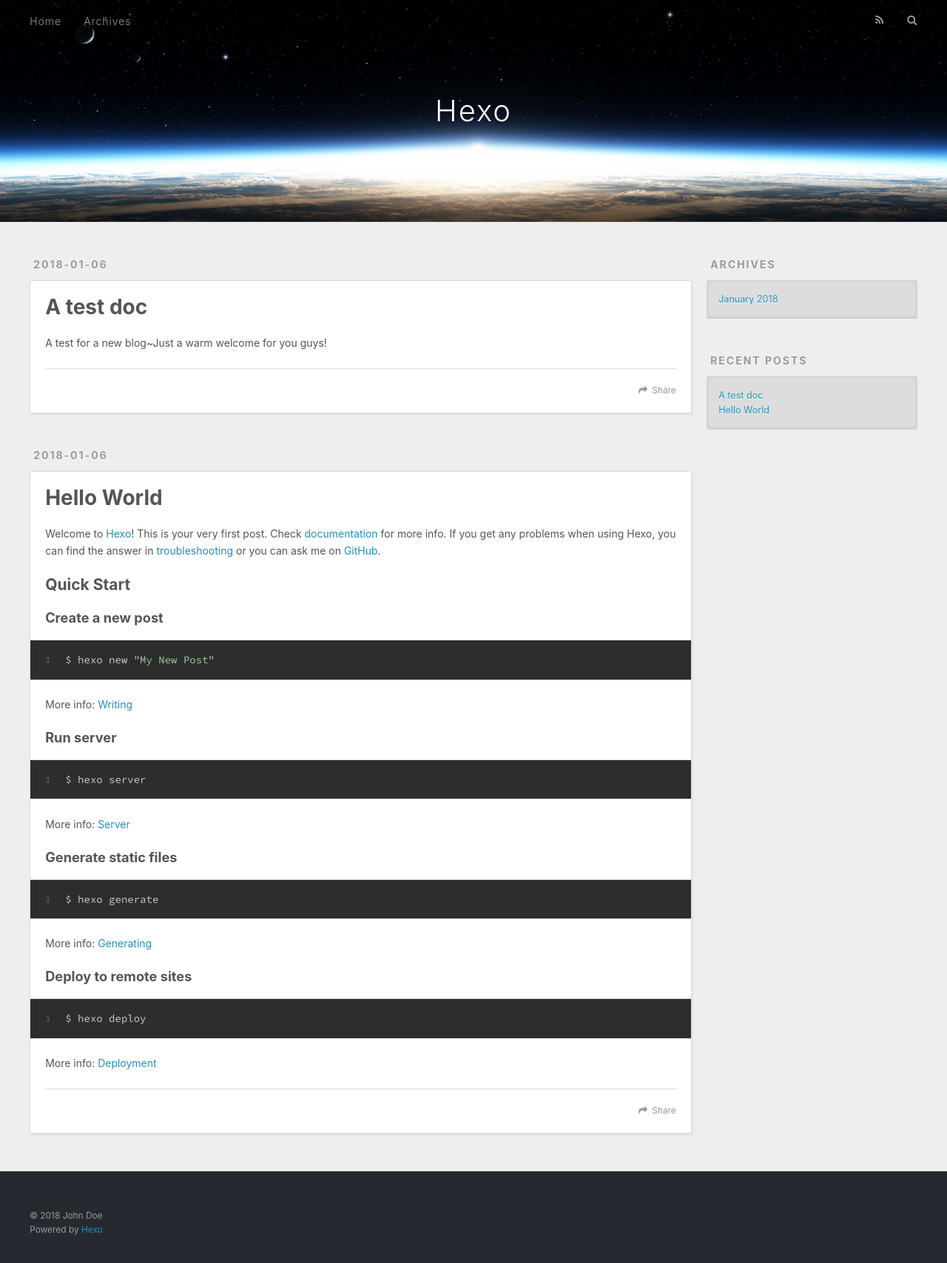
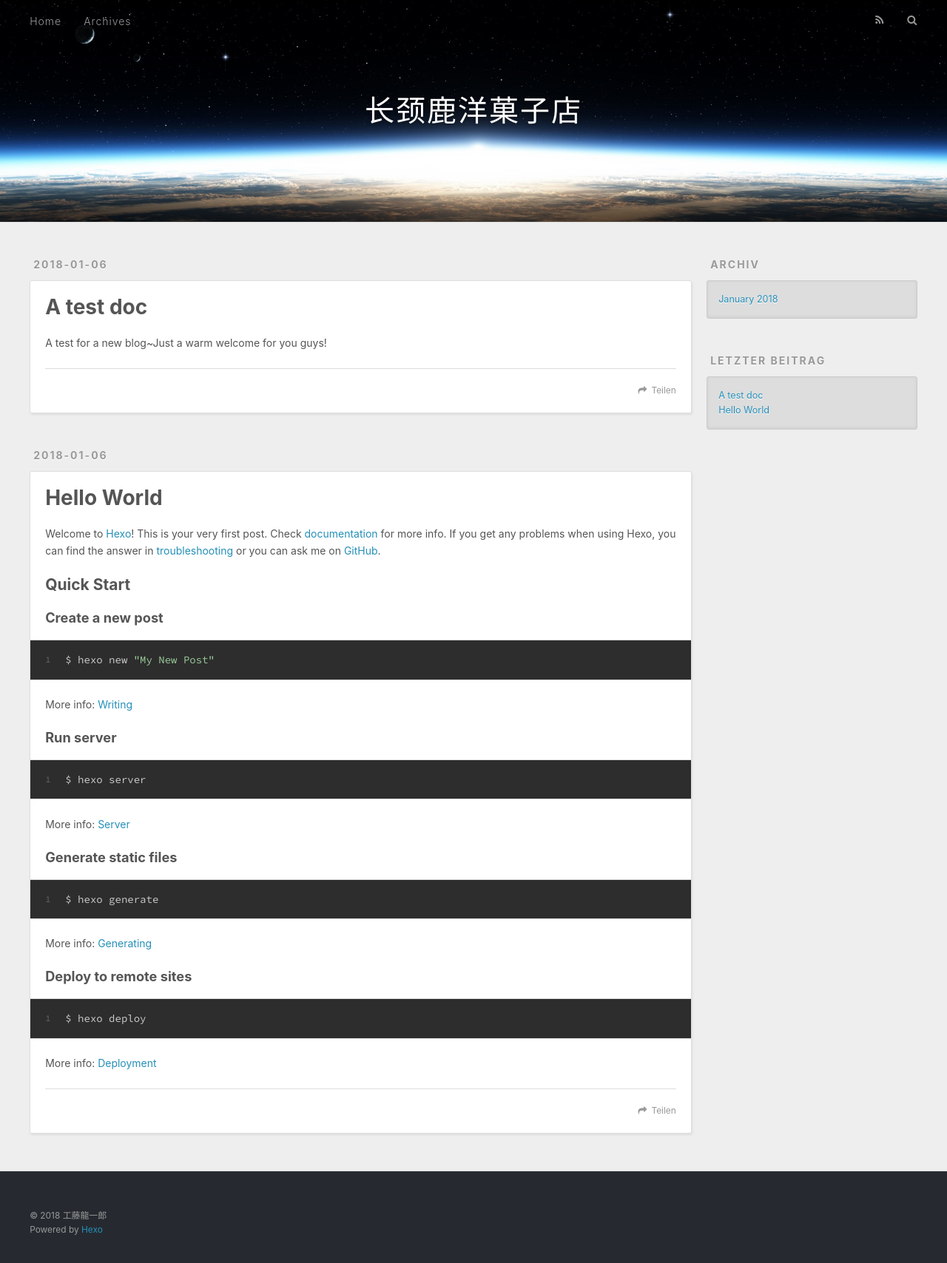
Before and after one commit to littletotoro/littletotoro.github.io, a plain HTML site: page index.html in a window 1280 px wide. Shown: the whole page at 74% size. Drawn offline with nearby package versions, Linux system fonts and the light colour scheme.

Commit message:
Site updated: 2018-01-06 18:31:30

```diff
--- a/index.html
+++ b/index.html
@@ -5,16 +5,16 @@
 
 
 
-  <title>Hexo</title>
+  <title>长颈鹿洋菓子店</title>
   <meta name="viewport" content="width=device-width, initial-scale=1, maximum-scale=1">
   <meta property="og:type" content="website">
-<meta property="og:title" content="Hexo">
+<meta property="og:title" content="长颈鹿洋菓子店">
 <meta property="og:url" content="http://yoursite.com/index.html">
-<meta property="og:site_name" content="Hexo">
+<meta property="og:site_name" content="长颈鹿洋菓子店">
 <meta name="twitter:card" content="summary">
-<meta name="twitter:title" content="Hexo">
+<meta name="twitter:title" content="长颈鹿洋菓子店">
 
-    <link rel="alternate" href="/atom.xml" title="Hexo" type="application/atom+xml">
+    <link rel="alternate" href="/atom.xml" title="长颈鹿洋菓子店" type="application/atom+xml">
 
 
     <link rel="icon" href="/favicon.png">
@@ -33,7 +33,7 @@
   <div id="header-outer" class="outer">
     <div id="header-title" class="inner">
       <h1 id="logo-wrap">
-        <a href="/" id="logo">Hexo</a>
+        <a href="/" id="logo">长颈鹿洋菓子店</a>
       </h1>
 
     </div>
@@ -50,7 +50,7 @@
 
           <a id="nav-rss-link" class="nav-icon" href="/atom.xml" title="RSS Feed"></a>
 
-        <a id="nav-search-btn" class="nav-icon" title="Search"></a>
+        <a id="nav-search-btn" class="nav-icon" title="Suche"></a>
       </nav>
       <div id="search-form-wrap">
         <form action="//google.com/search" method="get" accept-charset="UTF-8" class="search-form"><input type="search" name="q" class="search-form-input" placeholder="Search"><button type="submit" class="search-form-submit">&#xF002;</button><input type="hidden" name="sitesearch" value="http://yoursite.com"></form>
@@ -88,7 +88,7 @@
 
     </div>
     <footer class="article-footer">
-      <a data-url="http://yoursite.com/2018/01/06/A-test-doc/" data-id="cjc37ht6o0000bz7kus1atxp7" class="article-share-link">Share</a>
+      <a data-url="http://yoursite.com/2018/01/06/A-test-doc/" data-id="cjc37lzon0000dg7kn086b6wi" class="article-share-link">Teilen</a>
 
 
     </footer>
@@ -133,7 +133,7 @@
 
     </div>
     <footer class="article-footer">
-      <a data-url="http://yoursite.com/2018/01/06/hello-world/" data-id="cjc37ht6t0001bz7kvcae5yra" class="article-share-link">Share</a>
+      <a data-url="http://yoursite.com/2018/01/06/hello-world/" data-id="cjc37lzou0001dg7kn6dpm5n6" class="article-share-link">Teilen</a>
 
 
     </footer>
@@ -159,7 +159,7 @@
 
 
   <div class="widget-wrap">
-    <h3 class="widget-title">Archives</h3>
+    <h3 class="widget-title">Archiv</h3>
     <div class="widget">
       <ul class="archive-list"><li class="archive-list-item"><a class="archive-list-link" href="/archives/2018/01/">January 2018</a></li></ul>
     </div>
@@ -169,7 +169,7 @@
 
 
   <div class="widget-wrap">
-    <h3 class="widget-title">Recent Posts</h3>
+    <h3 class="widget-title">letzter Beitrag</h3>
     <div class="widget">
       <ul>
 
@@ -193,7 +193,7 @@
 
   <div class="outer">
     <div id="footer-info" class="inner">
-      &copy; 2018 John Doe<br>
+      &copy; 2018 工藤龍一郎<br>
       Powered by <a href="http://hexo.io/" target="_blank">Hexo</a>
     </div>
   </div>
```
Also changed, not shown: 2018/01/06/A-test-doc/index.html (+10 -10 lines), 2018/01/06/hello-world/index.html (+10 -10 lines), archives/2018/01/index.html (+10 -10 lines), archives/2018/index.html (+10 -10 lines), archives/index.html (+10 -10 lines).
